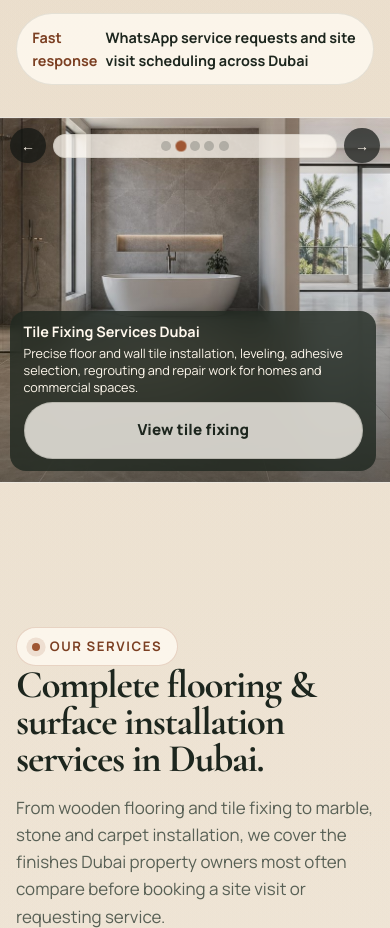
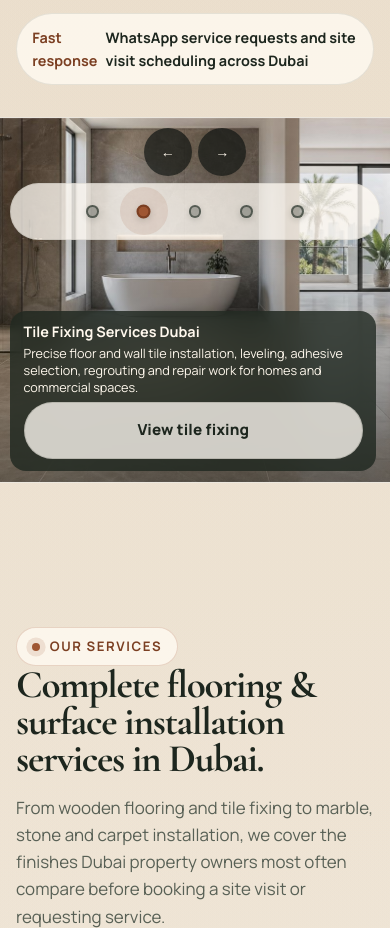
Before and after one commit to pro-mahfuz/divinefitout-website, a plain HTML site: page index.html in a window 390 px wide. Shown: the part 1321-2249 px from the top of the page. Drawn offline with nearby package versions, Linux system fonts and the light colour scheme.

Commit message:
fixing Accessibility issues

```diff
--- a/css/styles.css
+++ b/css/styles.css
@@ -149,6 +149,18 @@ h3 {
   left: 1rem;
 }
 
+.sr-only {
+  position: absolute;
+  width: 1px;
+  height: 1px;
+  padding: 0;
+  margin: -1px;
+  overflow: hidden;
+  clip: rect(0, 0, 0, 0);
+  white-space: nowrap;
+  border: 0;
+}
+
 .site-header {
   position: sticky;
   top: 0;
@@ -723,8 +735,8 @@ main {
 }
 
 .hero-slider-button {
-  width: 2.85rem;
-  height: 2.85rem;
+  width: 3rem;
+  height: 3rem;
   border: 0;
   border-radius: 50%;
   background: rgba(17, 22, 19, 0.72);
@@ -744,8 +756,8 @@ main {
 .hero-slider-dots {
   display: inline-flex;
   align-items: center;
-  gap: 0.45rem;
-  padding: 0.55rem 0.7rem;
+  gap: 0.35rem;
+  padding: 0.3rem 0.45rem;
   border-radius: 999px;
   background: rgba(255, 250, 242, 0.76);
   border: 1px solid rgba(29, 38, 30, 0.08);
@@ -753,20 +765,43 @@ main {
 }
 
 .hero-slider-dot {
-  width: 0.75rem;
-  height: 0.75rem;
+  position: relative;
+  display: grid;
+  place-items: center;
+  width: 3rem;
+  height: 3rem;
   padding: 0;
   border: 0;
+  border-radius: 999px;
+  background: transparent;
+  transition: background 180ms ease;
+}
+
+.hero-slider-dot::before {
+  content: "";
+  width: 0.8rem;
+  height: 0.8rem;
   border-radius: 50%;
-  background: rgba(29, 38, 30, 0.22);
-  transition: transform 180ms ease, background 180ms ease;
+  background: rgba(29, 38, 30, 0.3);
+  border: 2px solid rgba(29, 38, 30, 0.58);
+  box-shadow: 0 2px 6px rgba(17, 22, 19, 0.16);
+  transition: transform 180ms ease, background 180ms ease, border-color 180ms ease;
 }
 
 .hero-slider-dot:hover,
 .hero-slider-dot:focus-visible,
-.hero-slider-dot.is-active {
+.hero-slider-dot.is-active,
+.hero-slider-dot[aria-selected="true"] {
+  background: rgba(159, 86, 50, 0.12);
+}
+
+.hero-slider-dot:hover::before,
+.hero-slider-dot:focus-visible::before,
+.hero-slider-dot.is-active::before,
+.hero-slider-dot[aria-selected="true"]::before {
   background: var(--accent);
-  transform: scale(1.1);
+  border-color: var(--accent-deep);
+  transform: scale(1.08);
 }
 
 .hero-panel-top {
@@ -1858,23 +1893,28 @@ textarea {
     right: 0.75rem;
     left: 0.75rem;
     bottom: auto;
-    justify-content: space-between;
+    flex-wrap: wrap;
+    justify-content: center;
+    row-gap: 0.35rem;
   }
 
   .hero-slider-button {
-    width: 2.45rem;
-    height: 2.45rem;
+    width: 3rem;
+    height: 3rem;
     font-size: 0.95rem;
   }
 
   .hero-slider-dots {
-    gap: 0.35rem;
-    padding: 0.45rem 0.6rem;
+    order: 3;
+    flex: 0 0 100%;
+    justify-content: center;
+    gap: 0.3rem;
+    padding: 0.26rem 0.38rem;
   }
 
   .hero-slider-dot {
-    width: 0.68rem;
-    height: 0.68rem;
+    width: 3rem;
+    height: 3rem;
   }
 
   .service-jump {
@@ -2000,25 +2040,23 @@ textarea {
     right: 0.65rem;
     left: 0.65rem;
     bottom: auto;
-    gap: 0.45rem;
+    gap: 0.4rem;
   }
 
   .hero-slider-button {
-    width: 2.2rem;
-    height: 2.2rem;
+    width: 3rem;
+    height: 3rem;
     font-size: 0.88rem;
   }
 
   .hero-slider-dots {
-    flex: 1 1 auto;
-    justify-content: center;
-    gap: 0.28rem;
-    padding: 0.38rem 0.5rem;
+    gap: 0.2rem;
+    padding: 0.24rem 0.26rem;
   }
 
   .hero-slider-dot {
-    width: 0.62rem;
-    height: 0.62rem;
+    width: 3rem;
+    height: 3rem;
   }
 
   .floating-action--whatsapp {
--- a/index.html
+++ b/index.html
@@ -226,9 +226,9 @@
             <span class="chip"><strong>Fast response</strong> WhatsApp service requests and site visit scheduling across Dubai</span>
           </div>
         </div>
-        <figure class="hero-visual hero-slider reveal-up reveal-delay-2" data-hero-slider aria-label="Featured flooring and installation services in Dubai">
+        <figure class="hero-visual hero-slider reveal-up reveal-delay-2" data-hero-slider aria-label="Featured flooring and installation services in Dubai" aria-roledescription="carousel">
           <div class="hero-slider-stage">
-            <article class="hero-slide is-active" data-hero-slide>
+            <article class="hero-slide is-active" id="hero-slide-wood" role="tabpanel" aria-labelledby="hero-tab-wood" aria-hidden="false" data-hero-slide>
               <img src="images/service-wooden-flooring.jpg" alt="Engineered wooden flooring installation in a Dubai bedroom and lounge" width="1774" height="887" loading="eager" fetchpriority="high" decoding="async">
               <div class="hero-visual-note hero-slide-note">
                 <strong>Wooden Flooring Installation Dubai</strong>
@@ -236,7 +236,7 @@
                 <a class="button button-secondary" href="services/wooden-flooring-dubai.html">View wooden flooring</a>
               </div>
             </article>
-            <article class="hero-slide" data-hero-slide>
+            <article class="hero-slide" id="hero-slide-tile" role="tabpanel" aria-labelledby="hero-tab-tile" aria-hidden="true" data-hero-slide>
               <img src="images/service-tile-fixing.jpg" alt="Large-format tile fixing in a Dubai bathroom and kitchen interior" width="1838" height="856" loading="lazy" decoding="async" fetchpriority="low">
               <div class="hero-visual-note hero-slide-note">
                 <strong>Tile Fixing Services Dubai</strong>
@@ -244,7 +244,7 @@
                 <a class="button button-secondary" href="services/tile-fixing-dubai.html">View tile fixing</a>
               </div>
             </article>
-            <article class="hero-slide" data-hero-slide>
+            <article class="hero-slide" id="hero-slide-marble" role="tabpanel" aria-labelledby="hero-tab-marble" aria-hidden="true" data-hero-slide>
               <img src="images/service-marble-installation.jpg" alt="Polished marble installation in a Dubai luxury reception interior" width="1717" height="916" loading="lazy" decoding="async" fetchpriority="low">
               <div class="hero-visual-note hero-slide-note">
                 <strong>Marble Installation Dubai</strong>
@@ -252,7 +252,7 @@
                 <a class="button button-secondary" href="services/marble-installation-dubai.html">View marble installation</a>
               </div>
             </article>
-            <article class="hero-slide" data-hero-slide>
+            <article class="hero-slide" id="hero-slide-stone" role="tabpanel" aria-labelledby="hero-tab-stone" aria-hidden="true" data-hero-slide>
               <img src="images/service-stone-installation.jpg" alt="Natural stone floor and wall installation in a Dubai villa courtyard transition space" width="1774" height="887" loading="lazy" decoding="async" fetchpriority="low">
               <div class="hero-visual-note hero-slide-note">
                 <strong>Stone Installation Dubai</strong>
@@ -260,7 +260,7 @@
                 <a class="button button-secondary" href="services/stone-installation-dubai.html">View stone installation</a>
               </div>
             </article>
-            <article class="hero-slide" data-hero-slide>
+            <article class="hero-slide" id="hero-slide-carpet" role="tabpanel" aria-labelledby="hero-tab-carpet" aria-hidden="true" data-hero-slide>
               <img src="images/service-carpet-installation.jpg" alt="Premium carpet installation in a Dubai hotel suite or executive lounge" width="1536" height="1024" loading="lazy" decoding="async" fetchpriority="low">
               <div class="hero-visual-note hero-slide-note">
                 <strong>Carpet Installation Dubai</strong>
@@ -269,14 +269,14 @@
               </div>
             </article>
           </div>
-          <div class="hero-slider-controls" aria-label="Hero banner controls">
+          <div class="hero-slider-controls" role="group" aria-label="Hero banner controls">
             <button class="hero-slider-button" type="button" data-hero-prev aria-label="Previous service banner">&#8592;</button>
-            <div class="hero-slider-dots">
-              <button class="hero-slider-dot is-active" type="button" data-hero-dot aria-label="Show wooden flooring banner"></button>
-              <button class="hero-slider-dot" type="button" data-hero-dot aria-label="Show tile fixing banner"></button>
-              <button class="hero-slider-dot" type="button" data-hero-dot aria-label="Show marble installation banner"></button>
-              <button class="hero-slider-dot" type="button" data-hero-dot aria-label="Show stone installation banner"></button>
-              <button class="hero-slider-dot" type="button" data-hero-dot aria-label="Show carpet installation banner"></button>
+            <div class="hero-slider-dots" role="tablist" aria-label="Choose a featured service banner">
+              <button class="hero-slider-dot is-active" id="hero-tab-wood" role="tab" aria-controls="hero-slide-wood" aria-selected="true" tabindex="0" type="button" data-hero-dot><span class="sr-only">Show wooden flooring banner</span></button>
+              <button class="hero-slider-dot" id="hero-tab-tile" role="tab" aria-controls="hero-slide-tile" aria-selected="false" tabindex="-1" type="button" data-hero-dot><span class="sr-only">Show tile fixing banner</span></button>
+              <button class="hero-slider-dot" id="hero-tab-marble" role="tab" aria-controls="hero-slide-marble" aria-selected="false" tabindex="-1" type="button" data-hero-dot><span class="sr-only">Show marble installation banner</span></button>
+              <button class="hero-slider-dot" id="hero-tab-stone" role="tab" aria-controls="hero-slide-stone" aria-selected="false" tabindex="-1" type="button" data-hero-dot><span class="sr-only">Show stone installation banner</span></button>
+              <button class="hero-slider-dot" id="hero-tab-carpet" role="tab" aria-controls="hero-slide-carpet" aria-selected="false" tabindex="-1" type="button" data-hero-dot><span class="sr-only">Show carpet installation banner</span></button>
             </div>
             <button class="hero-slider-button" type="button" data-hero-next aria-label="Next service banner">&#8594;</button>
           </div>
--- a/js/site.js
+++ b/js/site.js
@@ -28,6 +28,7 @@ if (navToggle && mainNav) {
 if (heroSlider) {
   const heroSlides = Array.from(heroSlider.querySelectorAll("[data-hero-slide]"));
   const heroDots = Array.from(heroSlider.querySelectorAll("[data-hero-dot]"));
+  const heroDotList = heroSlider.querySelector(".hero-slider-dots");
   const heroPrev = heroSlider.querySelector("[data-hero-prev]");
   const heroNext = heroSlider.querySelector("[data-hero-next]");
   const reduceMotion = window.matchMedia("(prefers-reduced-motion: reduce)");
@@ -37,6 +38,27 @@ if (heroSlider) {
   if (activeHeroIndex < 0) {
     activeHeroIndex = 0;
   }
+
+  if (heroDotList) {
+    heroDotList.setAttribute("role", "tablist");
+    heroDotList.setAttribute("aria-label", heroDotList.getAttribute("aria-label") || "Choose a featured service banner");
+  }
+
+  heroSlides.forEach((slide, slideIndex) => {
+    if (!slide.id) {
+      slide.id = `hero-slide-${slideIndex + 1}`;
+    }
+    slide.setAttribute("role", "tabpanel");
+  });
+
+  heroDots.forEach((dot, dotIndex) => {
+    if (!dot.id) {
+      dot.id = `hero-slide-tab-${dotIndex + 1}`;
+    }
+    dot.setAttribute("role", "tab");
+    dot.setAttribute("aria-controls", heroSlides[dotIndex]?.id || "");
+    heroSlides[dotIndex]?.setAttribute("aria-labelledby", dot.id);
+  });
 
   const setHeroSlide = (index) => {
     if (!heroSlides.length) return;
@@ -52,8 +74,15 @@ if (heroSlider) {
     heroDots.forEach((dot, dotIndex) => {
       const isActive = dotIndex === activeHeroIndex;
       dot.classList.toggle("is-active", isActive);
-      dot.setAttribute("aria-pressed", String(isActive));
+      dot.setAttribute("aria-selected", String(isActive));
+      dot.removeAttribute("aria-pressed");
+      dot.tabIndex = isActive ? 0 : -1;
     });
+  };
+
+  const focusHeroDot = (index) => {
+    const nextDot = heroDots[(index + heroDots.length) % heroDots.length];
+    nextDot?.focus();
   };
 
   const stopHeroAutoplay = () => {
@@ -84,6 +113,41 @@ if (heroSlider) {
     dot.addEventListener("click", () => {
       setHeroSlide(dotIndex);
       startHeroAutoplay();
+    });
+
+    dot.addEventListener("keydown", (event) => {
+      if (!heroDots.length) return;
+
+      if (event.key === "ArrowRight" || event.key === "ArrowDown") {
+        event.preventDefault();
+        const nextIndex = (dotIndex + 1) % heroDots.length;
+        setHeroSlide(nextIndex);
+        focusHeroDot(nextIndex);
+        startHeroAutoplay();
+      }
+
+      if (event.key === "ArrowLeft" || event.key === "ArrowUp") {
+        event.preventDefault();
+        const nextIndex = (dotIndex - 1 + heroDots.length) % heroDots.length;
+        setHeroSlide(nextIndex);
+        focusHeroDot(nextIndex);
+        startHeroAutoplay();
+      }
+
+      if (event.key === "Home") {
+        event.preventDefault();
+        setHeroSlide(0);
+        focusHeroDot(0);
+        startHeroAutoplay();
+      }
+
+      if (event.key === "End") {
+        event.preventDefault();
+        const nextIndex = heroDots.length - 1;
+        setHeroSlide(nextIndex);
+        focusHeroDot(nextIndex);
+        startHeroAutoplay();
+      }
     });
   });
 
```
